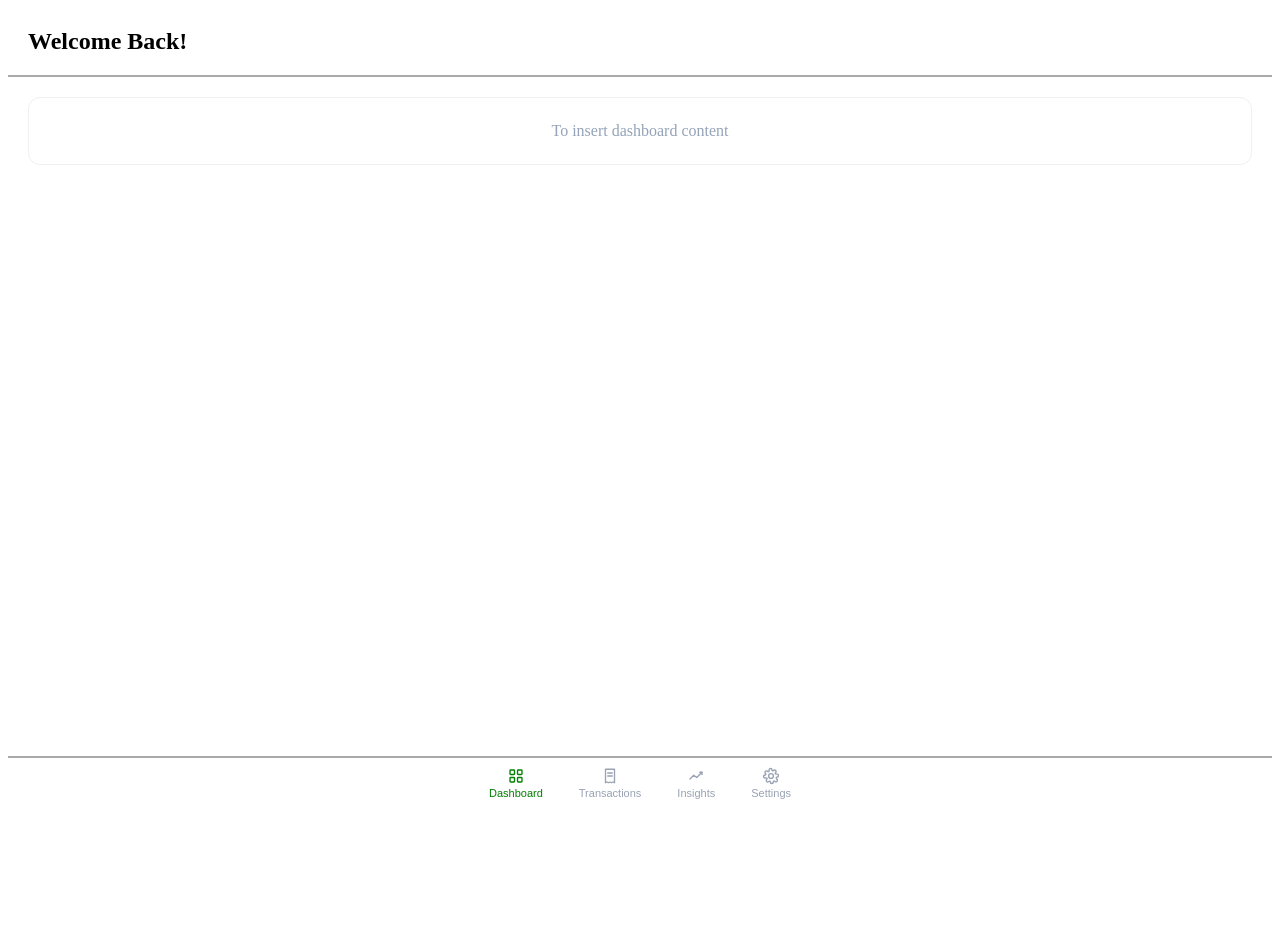
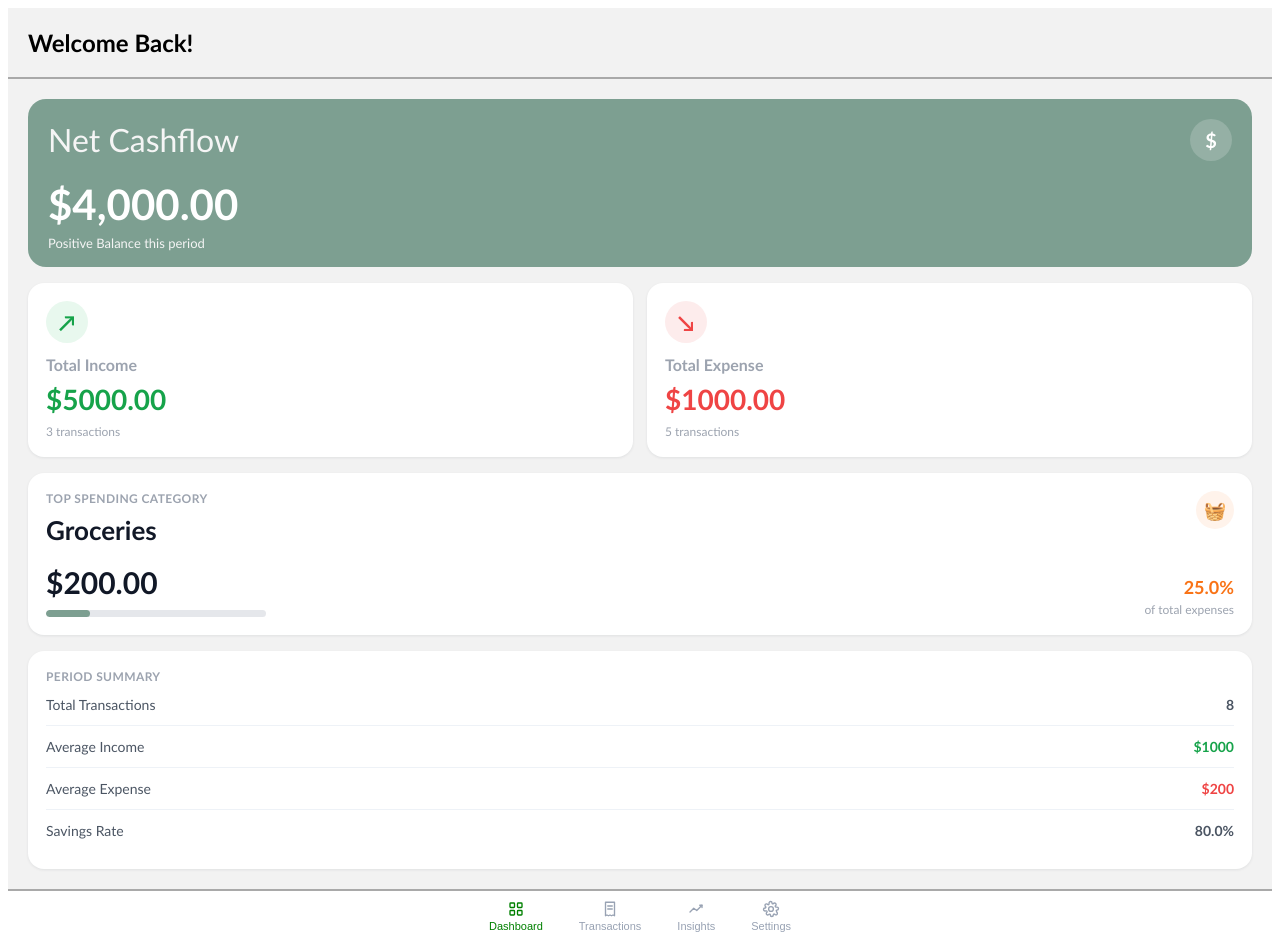
Before and after one commit to BT3103AppDev1/final-project-l2_group_22, a Vue app: page /dashboard in a window 1280 px wide. Before the commit the page ends 816 px from the top, so only its background shows below. Built offline with nearby package versions, Linux system fonts and the light colour scheme.

Commit message:
feat(views): Added Basic Dashboard UI

```diff
--- a/src/views/Dashboard.vue
+++ b/src/views/Dashboard.vue
@@ -3,11 +3,80 @@
         <header class="page-header">
             <h1>Welcome Back!</h1>
         </header>
+        <main class="page-content">
+            <section class="cashflow-card">
+                <div class="cashflow-content">
+                    <p class = "cashflow-label">Net Cashflow</p>
+                    <h2 class="cashflow-amount">$4,000.00</h2>
+                    <p class = "cashflow-subtext">Positive Balance this period</p>
+                </div>
 
-        <main class="page-content">
-            <div class="placeholder">
-                To insert dashboard content
-            </div>
+                <div class="cashflow-icon">$</div>
+            </section>
+
+            <section class="metric-row">
+                <div class="metric-card">
+                    <div class="stat-icon income-icon">↗</div>
+                    <p class="card-label">Total Income</p>
+                    <h3 class="income-text">$5000.00</h3>
+                    <p class="small-text">3 transactions</p>
+                </div>
+
+                <div class="metric-card">
+                    <div class="stat-icon expense-icon">↘</div>
+                    <p class="card-label">Total Expense</p>
+                    <h3 class="expense-text">$1000.00</h3>
+                    <p class="small-text">5 transactions</p>
+                </div>
+            </section>
+
+            <section class="category-card">
+                <div class="category-header">
+                    <div>
+                    <p class="section-label">TOP SPENDING CATEGORY</p>
+                    <h3 class="category-name">Groceries</h3>
+                    </div>
+                    <div class="category-icon">🧺</div>
+                </div>
+
+                <div class="category-body">
+                    <div class="category-left">
+                    <p class="category-amount">$200.00</p>
+                    <div class="progress-bar">
+                        <div class="progress-fill"></div>
+                    </div>
+                    </div>
+
+                    <div class="category-right">
+                    <p class="category-percent">25.0%</p>
+                    <p class="category-note">of total expenses</p>
+                    </div>
+                </div>
+            </section>
+
+            <section class="summary-card">
+                <p class="section-label">PERIOD SUMMARY</p>
+
+                <div class="summary-row">
+                    <span>Total Transactions</span>
+                    <strong>8</strong>
+                </div>
+
+                <div class="summary-row">
+                    <span>Average Income</span>
+                    <strong class="income-text-small">$1000</strong>
+                </div>
+
+                <div class="summary-row">
+                    <span>Average Expense</span>
+                    <strong class="expense-text-small">$200</strong>
+                </div>
+
+                <div class="summary-row">
+                    <span>Savings Rate</span>
+                    <strong>80.0%</strong>
+                </div>
+            </section>
         </main>
 
         <BottomNav currentTab="dashboard" />
@@ -30,7 +99,8 @@ export default {
     min-height: 100vh;
     display:flex;
     flex-direction: column;
-    background: white;
+    background: #f2f2f2;
+    font-family: "Trebuchet MS", "Avenir Next", "Segoe UI", sans-serif;
 }
 
 .page-header {
@@ -49,11 +119,237 @@ export default {
     flex: 1;
 }
 
-.placeholder {
-    padding: 24px;
-    text-align: center;
-    color: #94a3b8;
-    border: 1px solid #edf1f4;
-    border-radius: 12px
+.cashflow-card {
+  background: #7d9f91;
+  border-radius: 18px;
+  padding: 1px 20px 16px;
+  position: relative;
+  margin-bottom: 16px;
+  color: white;
+
+}
+
+.cashflow-content {
+  display: flex;
+  flex-direction: column;
+  align-items: flex-start;
+
+
+}
+
+.cashflow-icon {
+  position: absolute;
+  top: 20px;
+  right: 20px;
+  width: 42px;
+  height: 42px;
+  border-radius: 50%;
+  background: rgba(255, 255, 255, 0.18);
+  display: flex;
+  align-items: center;
+  justify-content: center;
+  font-weight: 700;
+  font-size: 20px;
+}
+
+.cashflow-label {
+  color: whitesmoke;
+  font-size: 32px;
+  margin: 20px;
+  margin-left: 0px;
+}
+
+.cashflow-amount {
+  margin: 0 0 6px;
+  font-size: 42px;
+  font-weight: 700;
+}
+
+.cashflow-subtext {
+  margin: 0;
+  font-size: 13px;
+  color: whitesmoke;
+}
+
+.metric-row {
+  display: grid;
+  grid-template-columns: 1fr 1fr;
+  gap: 14px;
+}
+
+.metric-card {
+  background: white;
+  border-radius: 16px;
+  padding: 18px;
+  box-shadow: 0 1px 3px rgba(15, 23, 42, 0.08);
+}
+
+.stat-icon {
+  width: 42px;
+  height: 42px;
+  border-radius: 50%;
+  display: flex;
+  align-items: center;
+  justify-content: center;
+  margin-bottom: 12px;
+  font-size: 22px;
+  font-weight: 700;
+}
+
+.income-icon {
+  background: #e8f8ee;
+  color: #16a34a;
+}
+
+.expense-icon {
+  background: #fdecec;
+  color: #ef4444;
+}
+
+.card-label {
+  margin: 0 0 8px;
+  font-size: 16px;
+  font-weight: 700;
+  color: #9ca3af;
+}
+
+.income-text,
+.expense-text {
+  margin: 0 0 8px;
+  font-size: 28px;
+  font-weight: 700;
+}
+
+.income-text {
+  color: #16a34a;
+}
+
+.expense-text {
+  color: #ef4444;
+}
+
+.small-text {
+  margin: 0;
+  font-size: 12px;
+  color: #9ca3af;
+}
+
+.category-card,
+.summary-card {
+  background: white;
+  border-radius: 16px;
+  padding: 18px;
+  box-shadow: 0 1px 3px rgba(15, 23, 42, 0.08);
+  margin-top: 16px;
+}
+
+.section-label {
+  margin: 0 0 8px;
+  font-size: 12px;
+  font-weight: 700;
+  color: #9ca3af;
+  letter-spacing: 0.4px;
+}
+
+.category-header {
+  display: flex;
+  justify-content: space-between;
+  align-items: flex-start;
+  margin-bottom: 18px;
+}
+
+.category-name {
+  margin: 0;
+  font-size: 26px;
+  font-weight: 1000;
+  color: #111827;
+}
+
+.category-icon {
+  width: 38px;
+  height: 38px;
+  border-radius: 50%;
+  background: #fff3eb;
+  color: #f97316;
+  display: flex;
+  align-items: center;
+  justify-content: center;
+  font-size: 18px;
+}
+
+.category-body {
+  display: flex;
+  justify-content: space-between;
+  align-items: flex-end;
+  gap: 16px;
+}
+
+.category-left {
+  flex: 1;
+}
+
+.category-amount {
+  margin: 0 0 10px;
+  font-size: 30px;
+  font-weight: 700;
+  color: #111827;
+}
+
+.progress-bar {
+  width: 100%;
+  max-width: 220px;
+  height: 7px;
+  background: #e5e7eb;
+  border-radius: 999px;
+  overflow: hidden;
+}
+
+.progress-fill {
+  width: 20%;
+  height: 100%;
+  background: #7d9f91;
+  border-radius: 999px;
+}
+
+.category-right {
+  text-align: right;
+}
+
+.category-percent {
+  margin: 0 0 4px;
+  font-size: 18px;
+  font-weight: 700;
+  color: #f97316;
+}
+
+.category-note {
+  margin: 0;
+  font-size: 12px;
+  color: #9ca3af;
+}
+
+.summary-row {
+  display: flex;
+  justify-content: space-between;
+  align-items: center;
+  padding: 12px 0;
+  border-top: 1px solid #eef2f7;
+  font-size: 14px;
+  color: #4b5563;
+}
+
+.summary-row:first-of-type {
+  border-top: none;
+  padding-top: 4px;
+}
+
+.income-text-small {
+  color: #16a34a;
+  font-weight: 700;
+}
+
+.expense-text-small {
+  color: #ef4444;
+  font-weight: 700;
 }
 </style>
```
Also changed, not shown: 1 other file (tests, documents, lock files or other folders).
